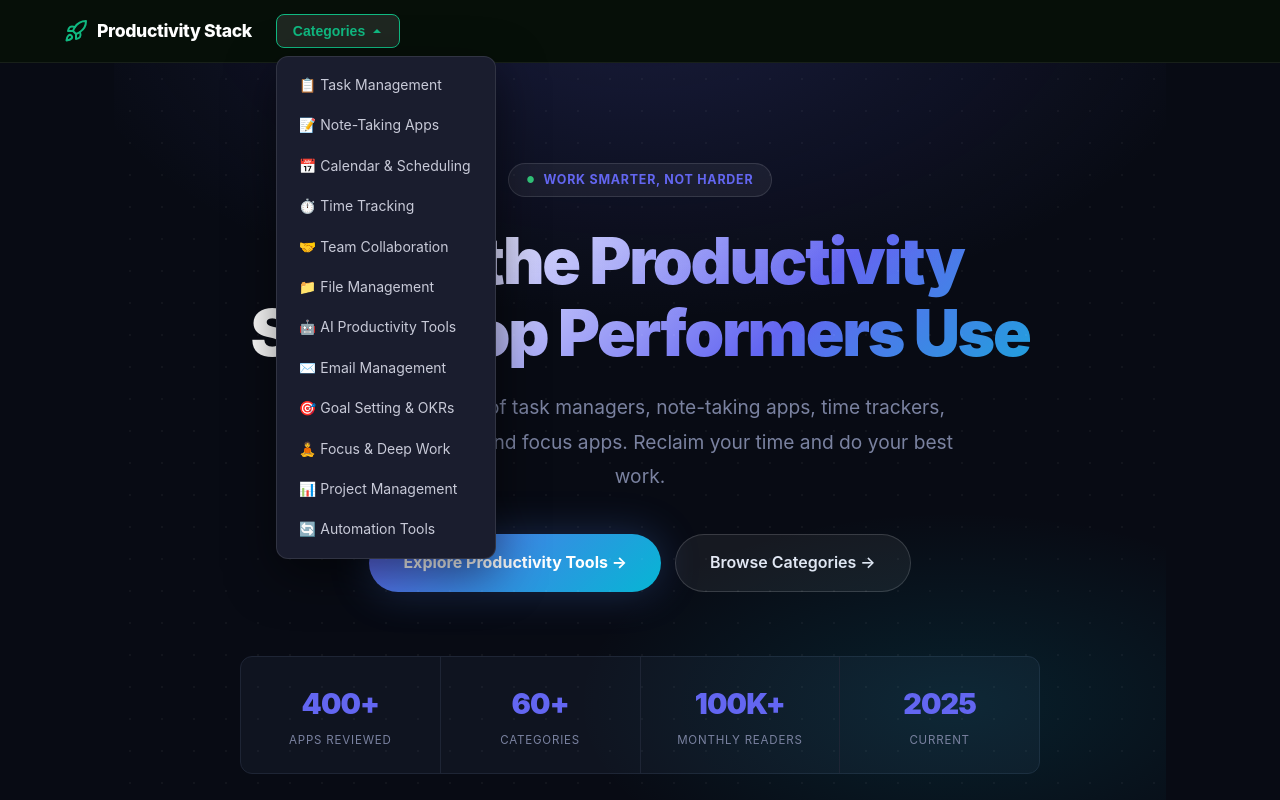
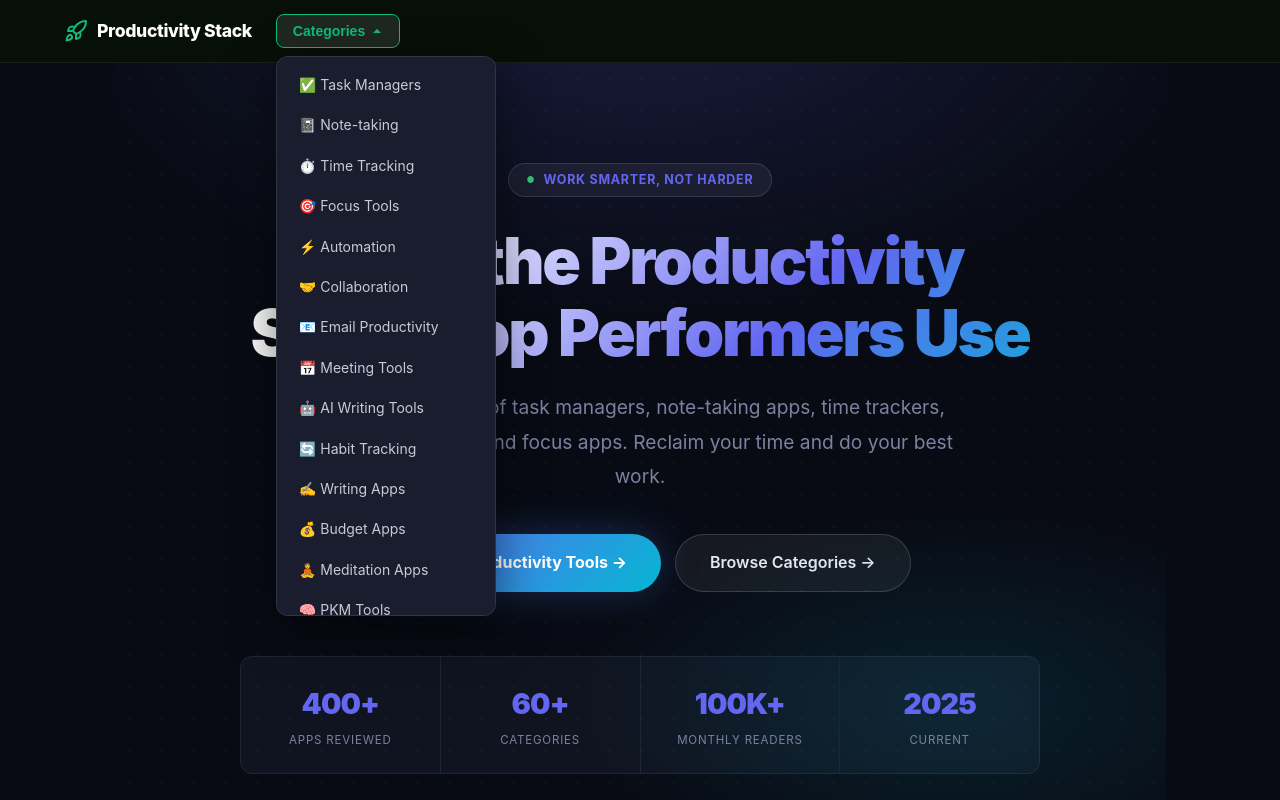
Before and after one commit to conceptsellerbills-cmyk/productivity-stack, a Next.js app: page / in a window 1280 px wide. Both pictures are taken after a click on the button "Categories". Shown: the top 800 px of the page. Built offline with nearby package versions, Linux system fonts and the light colour scheme.

Commit message:
feat: show all 21 categories in header dropdown

```diff
--- a/app/layout.tsx
+++ b/app/layout.tsx
@@ -46,18 +46,27 @@ export default function RootLayout({ children }: { children: React.ReactNode })
                 <svg width="12" height="12" viewBox="0 0 12 12" fill="currentColor"><path d="M2 4l4 4 4-4"/></svg>
               </button>
               <div className="cat-dropdown" role="menu">
-              <a href="/category/task-management">📋 Task Management</a>
-              <a href="/category/note-taking">📝 Note-Taking Apps</a>
-              <a href="/category/calendar">📅 Calendar & Scheduling</a>
+              <a href="/category/task-managers">✅ Task Managers</a>
+              <a href="/category/note-taking">📓 Note-taking</a>
               <a href="/category/time-tracking">⏱️ Time Tracking</a>
-              <a href="/category/collaboration">🤝 Team Collaboration</a>
-              <a href="/category/file-management">📁 File Management</a>
-              <a href="/category/ai-productivity">🤖 AI Productivity Tools</a>
-              <a href="/category/email-management">✉️ Email Management</a>
-              <a href="/category/goal-setting">🎯 Goal Setting & OKRs</a>
-              <a href="/category/focus">🧘 Focus & Deep Work</a>
-              <a href="/category/project-management">📊 Project Management</a>
-              <a href="/category/automation">🔄 Automation Tools</a>
+              <a href="/category/focus">🎯 Focus Tools</a>
+              <a href="/category/automation">⚡ Automation</a>
+              <a href="/category/collaboration">🤝 Collaboration</a>
+              <a href="/category/email-productivity">📧 Email Productivity</a>
+              <a href="/category/meeting-tools">📅 Meeting Tools</a>
+              <a href="/category/ai-writing">🤖 AI Writing Tools</a>
+              <a href="/category/habit-tracking">🔄 Habit Tracking</a>
+              <a href="/category/writing-apps">✍️ Writing Apps</a>
+              <a href="/category/budget-apps">💰 Budget Apps</a>
+              <a href="/category/meditation-apps">🧘 Meditation Apps</a>
+              <a href="/category/pkm">🧠 PKM Tools</a>
+              <a href="/category/pomodoro">🍅 Pomodoro Apps</a>
+              <a href="/category/goal-setting">🏆 Goal Setting</a>
+              <a href="/category/mind-mapping">🗺️ Mind Mapping</a>
+              <a href="/category/app-blockers">🚫 App Blockers</a>
+              <a href="/category/reading-apps">📖 Reading Apps</a>
+              <a href="/category/launchers">🚀 Launchers</a>
+              <a href="/category/ai-productivity">🤖 AI Productivity</a>
               </div>
             </nav>
           </div>
```
